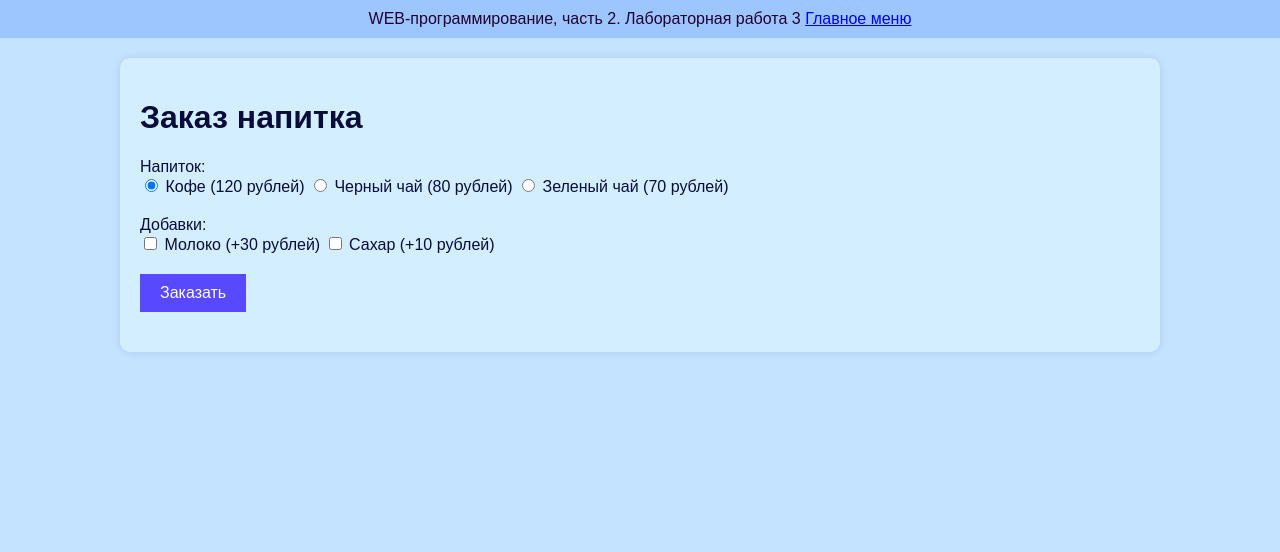
After one commit to krepuk/web-programming-labs-2, a Flask app: page /lab3/order in a window 1280 px wide. The commit adds this page. Shown: the top 552 px of the page. Run offline with Flask 3, Linux system fonts and the light colour scheme.

Commit message:
заказ напитка

```diff
--- a/lab3.py
+++ b/lab3.py
@@ -38,3 +38,34 @@ def form1():
         errors['age'] = 'Заполните поле!'
     sex = request.args.get('sex')
     return render_template('lab3/form1.html', user=user, age=age, sex=sex, errors=errors)
+
+
+@lab3.route('/lab3/order')
+def order():
+    return render_template('lab3/order.html')
+
+
+@lab3.route('/lab3/pay')
+def pay():
+    price = 0
+    drink = request.args.get('drink')
+
+    if drink =='coffee':
+        price = 120
+    elif drink == 'black-tea':
+        price = 80
+    else:
+        price = 70
+
+    if request.args.get('milk') == 'on':
+        price += 30
+    if request.args.get('sugar') == 'on':
+        price += 10
+
+    return render_template('lab3/pay.html', price=price)
+
+
+@lab3.route('/lab3/success')
+def success():
+        price = request.args.get('price', type=int)
+        return render_template('lab3/success.html', price=price)
--- a/templates/lab3/lab3.html
+++ b/templates/lab3/lab3.html
@@ -20,5 +20,8 @@
         <li>
         <a href="/lab3/form1">Форма</a>
         </li>
+        <li>
+        <a href="/lab3/order">Напиток</a>
+        </li>
     </ol>
 {% endblock %}
--- /dev/null
+++ b/templates/lab3/order.html
@@ -0,0 +1,55 @@
+{% extends "base.html" %}
+
+{% block lab %} Лабораторная работа 3 {% endblock %}
+
+{% block main %}
+    <h1>Заказ напитка</h1>
+
+    <form action="/lab3/pay">
+        <div class="drink-section">
+            <div>Напиток:</div>
+            <label>
+                <input type="radio" value="coffee" name="drink" checked> Кофе (120 рублей)
+            </label>
+            <label>
+                <input type="radio" value="black-tea" name="drink"> Черный чай (80 рублей)
+            </label>
+            <label>
+                <input type="radio" value="green-tea" name="drink"> Зеленый чай (70 рублей)
+            </label>
+        </div>
+
+        <div class="additives-section">
+            <div>Добавки:</div>
+            <label>
+                <input type="checkbox" name="milk"> Молоко (+30 рублей)
+            </label>
+            <label>
+                <input type="checkbox" name="sugar"> Сахар (+10 рублей)
+            </label>
+        </div>
+
+        <div class="submit-section">
+            <button type="submit" class="order-button">Заказать</button>
+        </div>
+    </form>
+
+    <style>
+        .drink-section, .additives-section, .submit-section {
+            margin-bottom: 20px;
+        }
+
+        .order-button {
+            padding: 10px 20px;
+            background-color: #5849ff;
+            color: white;
+            border: none;
+            cursor: pointer;
+            font-size: 16px;
+        }
+
+        .order-button:hover {
+            background-color: #7b3eff;
+        }
+    </style>
+{% endblock %}
```
Also changed, not shown: templates/lab3/pay.html (added, +35 -0 lines), templates/lab3/success.html (added, +11 -0 lines).
